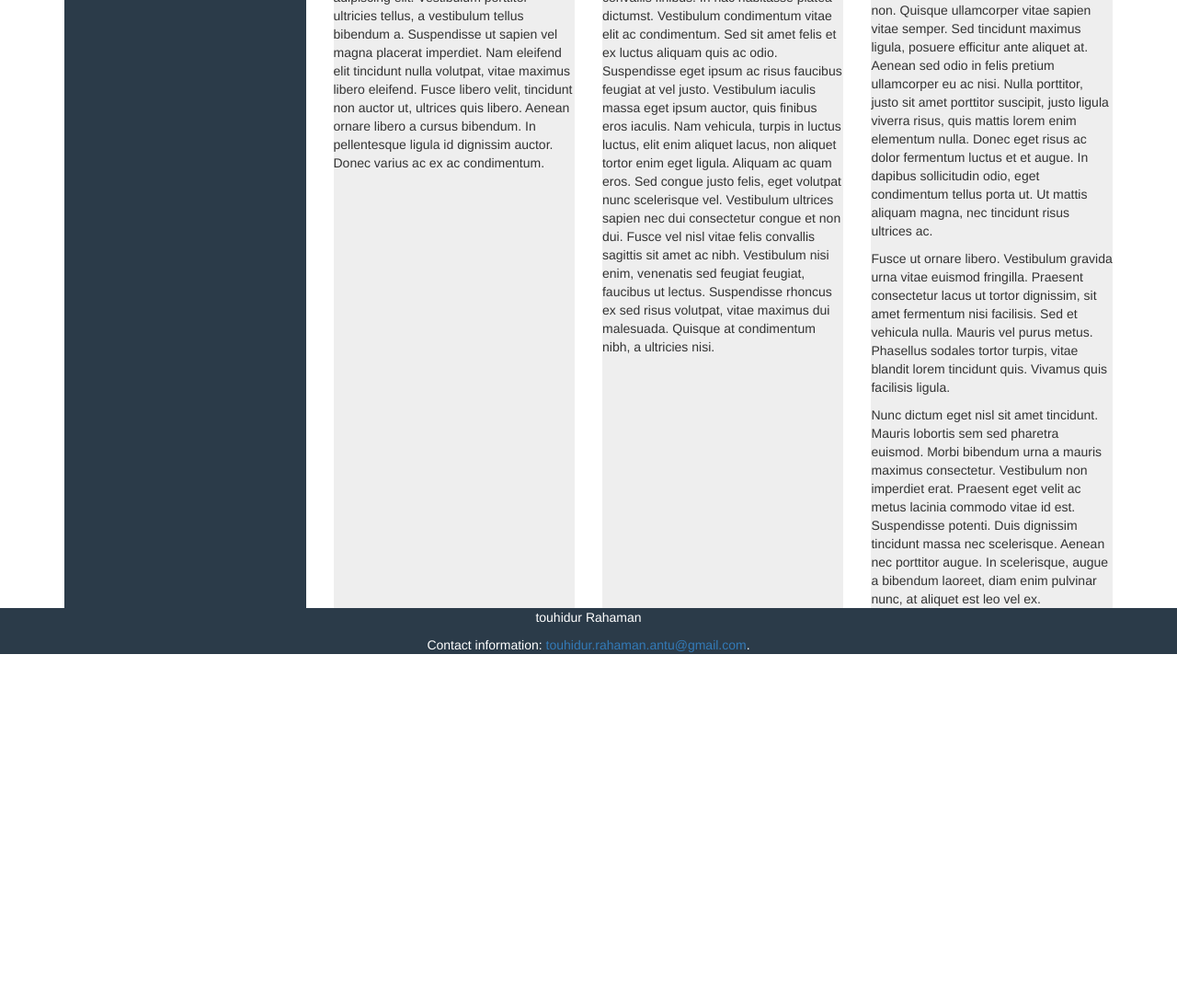
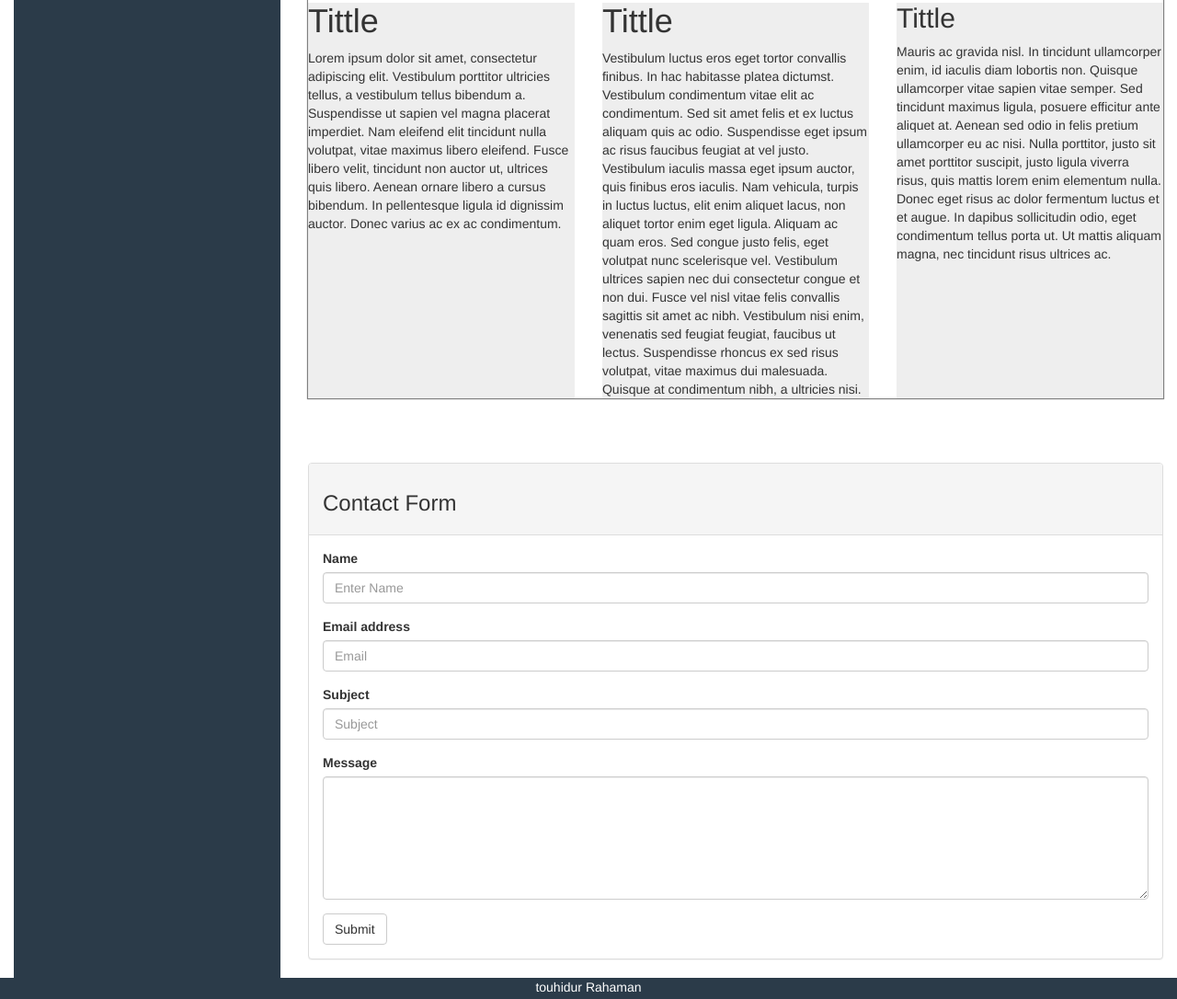
Before and after one commit to touhidur-rahaman/HtmlTemplate, a plain HTML site: page index.html in a window 1280 px wide. Shown: the part 543-1629 px from the top of the page at 92% size. Before the commit the page ends 1264 px from the top, so only its background shows below. Drawn offline with nearby package versions, Linux system fonts and the light colour scheme.

Commit message:
added contact form and some style changes

```diff
--- a/css/main.css
+++ b/css/main.css
@@ -149,7 +149,15 @@ a.list-group-item{
 footer>p{
     color:white;
 }
-.articles{
+article#pad{
+
+}
+section#articles{
+    margin-bottom: 5em;
+    margin-top: 5em;
+    box-shadow: 0px 0px 1px 1px grey;
+}
+.user-article{
     background-color: #eee;
 }
 .gray-scale-img{
--- a/index.html
+++ b/index.html
@@ -26,7 +26,7 @@
 
 
     <!-- Whole content kept in a container bootstrap class -->
-    <div class="container">
+    <div class="container-fluid">
     <section>
         <div class="row">
             <!-- Navigation section is made out of col-md-3 class of bootstrap -->
@@ -77,12 +77,12 @@
 
                     <!-- All articles goes here -->
                     <section id="articles">
-                        <div class="row">
+                        <div class="row" >
                             <div class="col-md-4 " >
                                 <article>
                                     <img src="img/a.jpg" class="img-responsive gray-scale-img" alt="Akali">
                                     <!-- data-mh for matchHeight plugin -->
-                                    <div class="articles" data-mh="group2">
+                                    <div class="user-article" data-mh="group2">
                                         <h1>Tittle</h1>
                                         <p>Lorem ipsum dolor sit amet, consectetur adipiscing elit. Vestibulum porttitor ultricies tellus, a vestibulum tellus bibendum a. Suspendisse ut sapien vel magna placerat imperdiet. Nam eleifend elit tincidunt nulla volutpat, vitae maximus libero eleifend. Fusce libero velit, tincidunt non auctor ut, ultrices quis libero. Aenean ornare libero a cursus bibendum. In pellentesque ligula id dignissim auctor. Donec varius ac ex ac condimentum.</p>
                                     </div>
@@ -93,7 +93,7 @@
                                 <article>
                                     <img src="img/b.jpg" class="img-responsive gray-scale-img" alt="Black Ops 3">
                                     <!-- data-mh for matchHeight plugin -->
-                                    <div class="articles" data-mh="group2">
+                                    <div class="user-article" data-mh="group2">
                                         <h1>Tittle</h1>
                                         <p>Vestibulum luctus eros eget tortor convallis finibus. In hac habitasse platea dictumst. Vestibulum condimentum vitae elit ac condimentum. Sed sit amet felis et ex luctus aliquam quis ac odio. Suspendisse eget ipsum ac risus faucibus feugiat at vel justo. Vestibulum iaculis massa eget ipsum auctor, quis finibus eros iaculis. Nam vehicula, turpis in luctus luctus, elit enim aliquet lacus, non aliquet tortor enim eget ligula. Aliquam ac quam eros. Sed congue justo felis, eget volutpat nunc scelerisque vel. Vestibulum ultrices sapien nec dui consectetur congue et non dui. Fusce vel nisl vitae felis convallis sagittis sit amet ac nibh. Vestibulum nisi enim, venenatis sed feugiat feugiat, faucibus ut lectus. Suspendisse rhoncus ex sed risus volutpat, vitae maximus dui malesuada. Quisque at condimentum nibh, a ultricies nisi.</p>
                                     </div>
@@ -104,27 +104,50 @@
                                 <article>
                                     <img src="img/c.jpg" class="img-responsive gray-scale-img" alt="battlefield 4">
                                     <!-- data-mh for matchHeight plugin -->
-                                    <div class="articles" data-mh="group2">
+                                    <div class="user-article" data-mh="group2">
                                         <h2>Tittle</h2>
                                         <p>Mauris ac gravida nisl. In tincidunt ullamcorper enim, id iaculis diam lobortis non. Quisque ullamcorper vitae sapien vitae semper. Sed tincidunt maximus ligula, posuere efficitur ante aliquet at. Aenean sed odio in felis pretium ullamcorper eu ac nisi. Nulla porttitor, justo sit amet porttitor suscipit, justo ligula viverra risus, quis mattis lorem enim elementum nulla. Donec eget risus ac dolor fermentum luctus et et augue. In dapibus sollicitudin odio, eget condimentum tellus porta ut. Ut mattis aliquam magna, nec tincidunt risus ultrices ac.</p>
                                         <p>
-
-                                        Fusce ut ornare libero. Vestibulum gravida urna vitae euismod fringilla. Praesent consectetur lacus ut tortor dignissim, sit amet fermentum nisi facilisis. Sed et vehicula nulla. Mauris vel purus metus. Phasellus sodales tortor turpis, vitae blandit lorem tincidunt quis. Vivamus quis facilisis ligula.</p>
-                                        <p>                                    Nunc dictum eget nisl sit amet tincidunt. Mauris lobortis sem sed pharetra euismod. Morbi bibendum urna a mauris maximus consectetur. Vestibulum non imperdiet erat. Praesent eget velit ac metus lacinia commodo vitae id est. Suspendisse potenti. Duis dignissim tincidunt massa nec scelerisque. Aenean nec porttitor augue. In scelerisque, augue a bibendum laoreet, diam enim pulvinar nunc, at aliquet est leo vel ex.</p>
-                                    </div>
                                 </article>
                             </div>
                         </div>
                     </section>
                     <!--all articles ends here -->
-                </section>
-            </div>
+                    <section>
+                        <div class="panel panel-default">
+                            <div class="panel-heading">
+                                <h3 class="panel-titel">Contact Form</h3>
+                            </div>
+                            <div class="panel-body">
+
+                                <form method="post" id="contactform" action="" role="form">
+                                    <div class="form-group">
+                                        <label for="contactname">Name</label>
+                                        <input type="text" class="form-control" id="contactname" placeholder="Enter Name">
+                                    </div>
+                                    <div class="form-group">
+                                        <label for="contactemail1">Email address</label>
+                                        <input type="email" class="form-control" id="contactemail1" placeholder="Email">
+                                    </div>
+                                    <div class="form-group">
+                                        <label for="contactsubject">Subject</label>
+                                        <input type="text" class="form-control" id="contactsubject" placeholder="Subject">
+                                    </div>
+                                    <div class="form-group">
+                                        <label for="contactmessage">Message</label>
+                                        <textarea class="form-control" id="contactmessage" rows="6"></textarea>
+                                    </div>
+                                    <button type="button" id="contactbtn" class="btn btn-default">Submit</button>
+                                </form>
+                            </div>
+                        </div>
+                    </section>
+
+                </div>
+            </section>
         </div>
 
-        <!--Contact form-->
-        <section id="contactForm">
 
-        </section>
         <!-- footer goes here -->
         <footer class="foot">
             <p>touhidur Rahaman</p>
```
